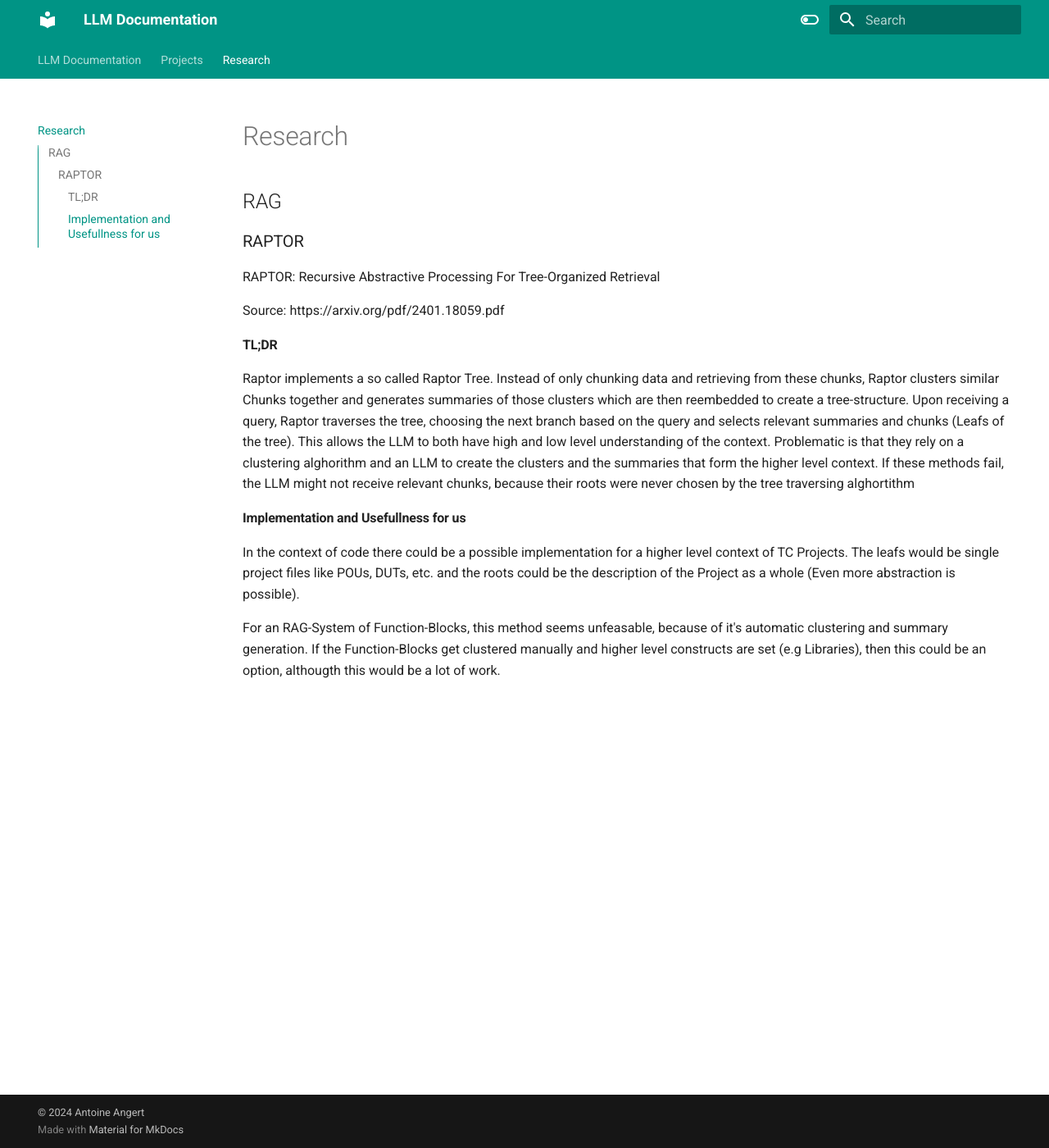
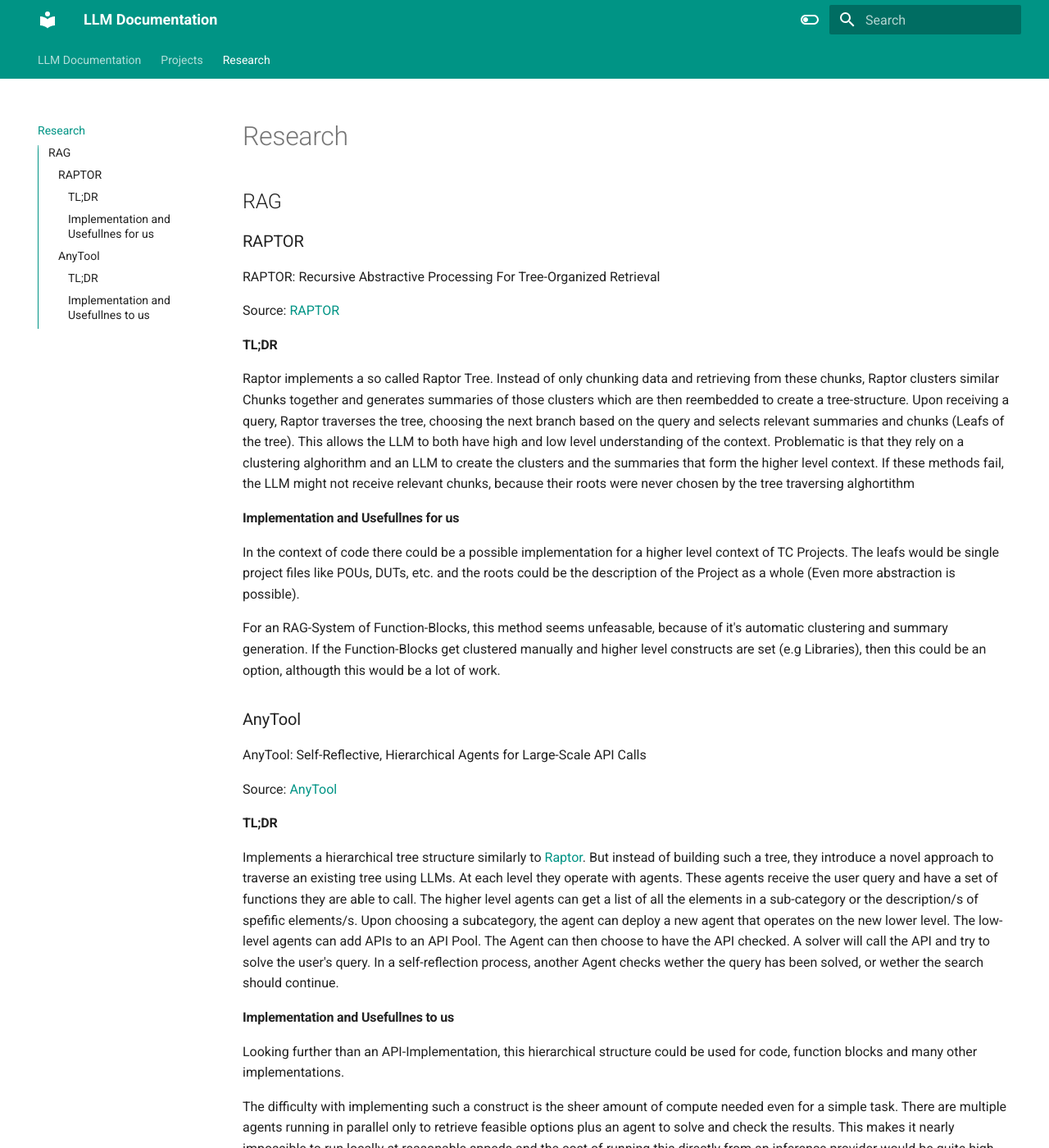
Before and after one commit to LlameUser/llm-docs, an MkDocs documentation site: the page built from docs/Research.md, in a window 1280 px wide and 1400 px high. Shown: the whole window at 82% size. Built offline with MkDocs 1.6.1 and Material for MkDocs 9.7.7, drawn with Linux system fonts in a browser that asks for light colours; some of the changed text lies outside the part shown.

Commit message:
Added AnyTool Research

```diff
--- a/docs/Research.md
+++ b/docs/Research.md
@@ -5,12 +5,25 @@
 ### RAPTOR
 RAPTOR: Recursive Abstractive Processing For Tree-Organized Retrieval
 
-Source: https://arxiv.org/pdf/2401.18059.pdf
+Source: [RAPTOR](https://arxiv.org/pdf/2401.18059.pdf)
 
 #### TL;DR
 Raptor implements a so called Raptor Tree. Instead of only chunking data and retrieving from these chunks, Raptor clusters similar Chunks together and generates summaries of those clusters which are then reembedded to create a tree-structure. Upon receiving a query, Raptor traverses the tree, choosing the next branch based on the query and selects relevant summaries and chunks (Leafs of the tree). This allows the LLM to both have high and low level understanding of the context. Problematic is that they rely on a clustering alghorithm and an LLM to create the clusters and the summaries that form the higher level context. If these methods fail, the LLM might not receive relevant chunks, because their roots were never chosen by the tree traversing alghortithm
 
-#### Implementation and Usefullness for us
+#### Implementation and Usefullnes for us
 In the context of code there could be a possible implementation for a higher level context of TC Projects. The leafs would be single project files like POUs, DUTs, etc. and the roots could be the description of the Project as a whole (Even more abstraction is possible).
 
 For an RAG-System of Function-Blocks, this method seems unfeasable, because of it's automatic clustering and summary generation. If the Function-Blocks get clustered manually and higher level constructs are set (e.g Libraries), then this could be an option, althougth this would be a lot of work.
+
+### AnyTool
+AnyTool: Self-Reflective, Hierarchical Agents for Large-Scale API Calls
+
+Source: [AnyTool](https://arxiv.org/pdf/2402.04253.pdf)
+
+#### TL;DR
+Implements a hierarchical tree structure similarly to [Raptor](#raptor). But instead of building such a tree, they introduce a novel approach to traverse an existing tree using LLMs. At each level they operate with agents. These agents receive the user query and have a set of functions they are able to call. The higher level agents can get a list of all the elements in a sub-category or the description/s of spefific elements/s. Upon choosing a subcategory, the agent can deploy a new agent that operates on the new lower level. The low-level agents can add APIs to an API Pool. The Agent can then choose to have the API checked. A solver will call the API and try to solve the user's query. In a self-reflection process, another Agent checks wether the query has been solved, or wether the search should continue.
+
+#### Implementation and Usefullnes to us
+Looking further than an API-Implementation, this hierarchical structure could be used for code, function blocks and many other implementations.
+
+The difficulty with implementing such a construct is the sheer amount of compute needed even for a simple task. There are multiple agents running in parallel only to retrieve feasible options plus an agent to solve and check the results. This makes it nearly impossible to run locally at reasonable sppeds and the cost of running this directly from an inference provider would be quite high.
```
